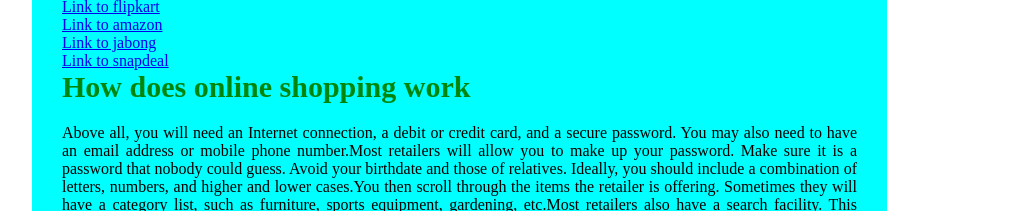
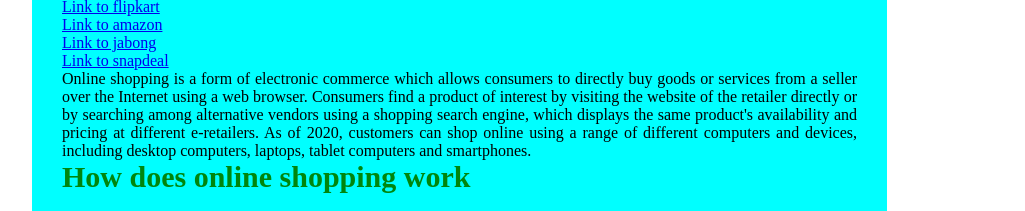
Before and after one commit to RISHU-GUPTA/initial-html-project, a plain HTML site: page index.html in a window 1280 px wide. Shown: the part 511-722 px from the top of the page, without its empty margins (38-1063 px from the left). Drawn offline with Linux system fonts and the light colour scheme.

Commit message:
added few important lines
hey bro i added some of the important lines that you can review and if you like than please merge.

```diff
--- a/index.html
+++ b/index.html
@@ -26,7 +26,8 @@
                 <a href="http://www.amazon.com" target="_blank">Link to amazon</a><br>
                 <a href="http://www.jabong.com" target="_blank">Link to jabong</a><br>
                 <a href="http://www.snapdeal.com" target="_blank">Link to snapdeal</a>
-            </p>
+            </p> <p>Online shopping is a form of electronic commerce which allows consumers to directly buy goods or services from a seller over the Internet using a web browser. Consumers find a product of interest by visiting the website of the retailer directly or by searching among alternative vendors using a shopping search engine, which displays the same product's availability and pricing at different e-retailers. As of 2020, customers can shop online using a range of different computers and devices, including desktop computers, laptops, tablet computers and smartphones.</p>
+
             <h2>How does online shopping work</h2>
             <p>
                 Above all, you will need an Internet connection, a debit or credit card, and a secure password. You may also need to have an email address or mobile phone number.Most retailers will allow you to make up your password. Make sure it is a password that nobody could guess. Avoid your birthdate and those of relatives. Ideally, you should include a combination of letters, numbers, and higher and lower cases.You then scroll through the items the retailer is offering. Sometimes they will have a category list, such as furniture, sports equipment, gardening, etc.Most retailers also have a search facility. This means that you can write the name of the item you seek to determine whether they have it.
```
